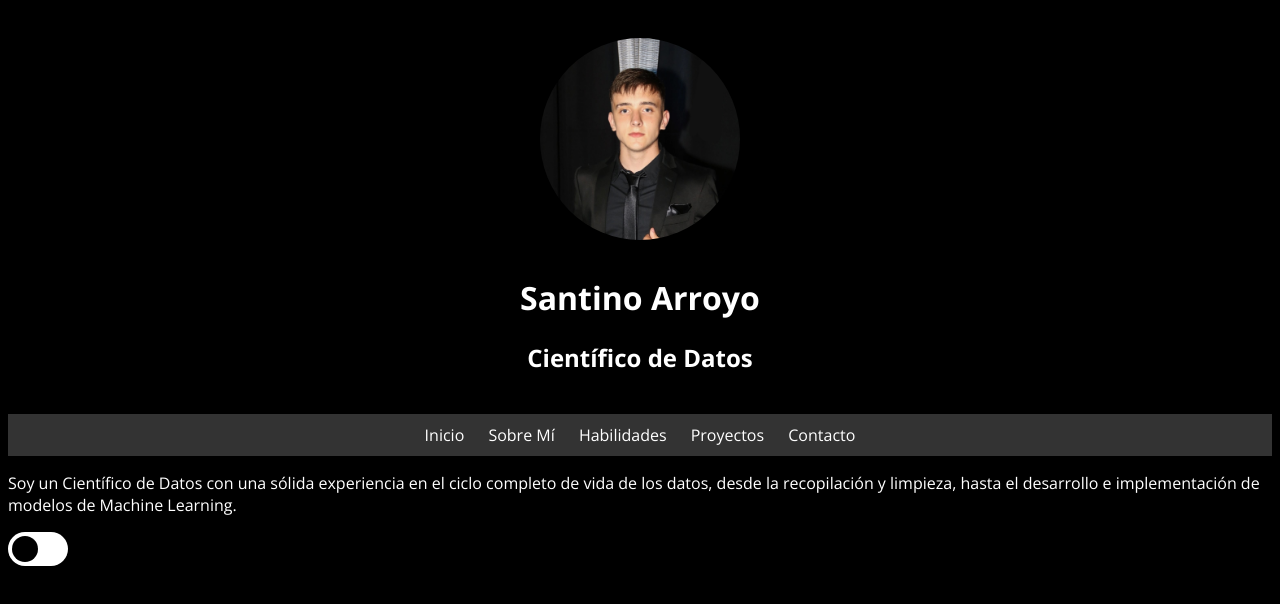
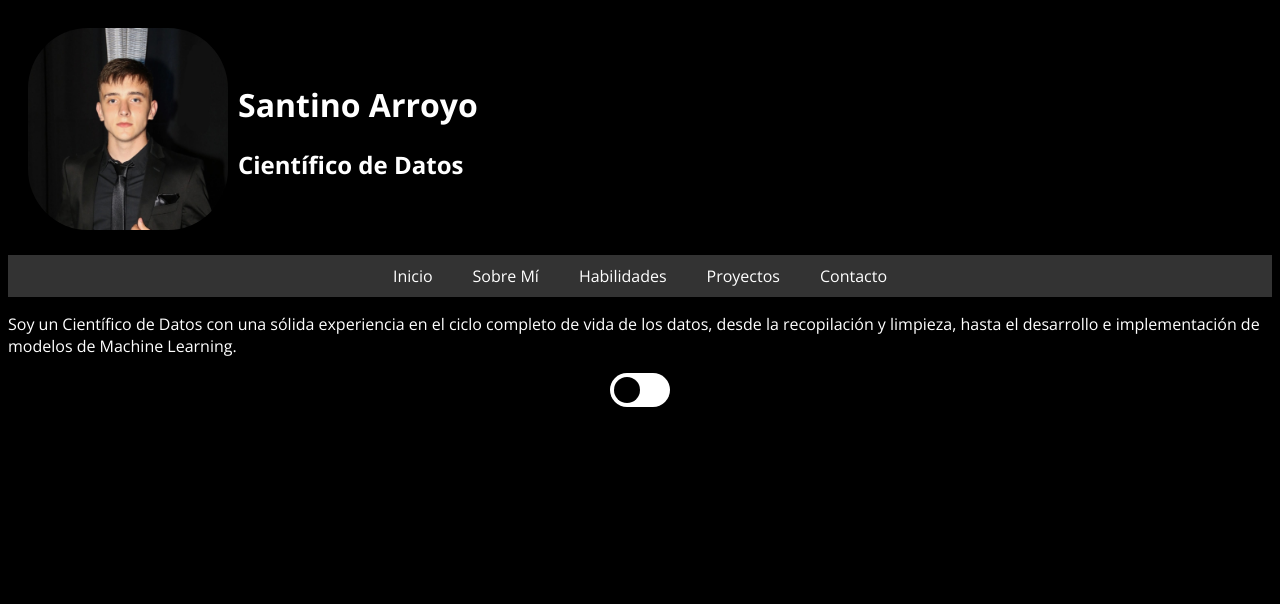
Before and after one commit to SantinoArroyo/TP-1_DSW, a plain HTML site: page index.html in a window 1280 px wide. Drawn offline with nearby package versions, Linux system fonts and the light colour scheme.

Commit message:
Actualicé la posición del botón y de los elementos del header

```diff
--- a/CSS/style_inicio.css
+++ b/CSS/style_inicio.css
@@ -15,13 +15,14 @@ body {
 }
 
 header {
-    padding: 20px;
-    text-align: center;
+    display: flex;
+    padding: 10px;
+    align-items: center;
 }
 
 .perfil img {
     max-width: 200px;
-    border-radius: 50%;
+    border-radius: 30%;
     margin: 10px;
 }
 
@@ -32,21 +33,29 @@ nav {
 }
 
 nav ul {
-    list-style: none;
-    margin: 0;
-    padding: 0;
-    text-align: center;
+    display: flex;
+    justify-content: center;
+    margin:0;
+    padding:0;
 }
 
 nav li {
     display: inline-block;
-    margin: 0 10px;
+    margin: 0 20px;
 }
 
 nav a {
     color: #fff;
     text-decoration: none;
 }
+
+
+.contenedor_switch {
+  display: flex;
+  justify-content: center;
+  align-items: center;
+}
+
 
 #switch {
     position: relative;
--- a/index.html
+++ b/index.html
@@ -17,8 +17,10 @@
         <div class="perfil">
             <img src="/Imagenes/1719359115854.jpg">
         </div>
-        <h1>Santino Arroyo</h1>
-        <h2>Científico de Datos</h2>
+        <div class="titulos">
+            <h1>Santino Arroyo</h1>
+            <h2>Científico de Datos</h2>
+        </div>
     </header>
 
     <nav>
@@ -37,16 +39,17 @@
             recopilación y limpieza, hasta el desarrollo e implementación de modelos de Machine Learning.
         </p>
 
-        <div class="col text-center">
-            <label id="switch">
-                <input type="checkbox">
-                <span class="slider round"></span>
-            </label>
-        </div>
-
     </main>
 
     <footer>
+        <div class="contenedor_switch">
+            <div class="col text-center">
+                <label id="switch">
+                    <input type="checkbox">
+                    <span class="slider round"></span>
+                </label>
+            </div>
+        </div>
     </footer>
 
     <script>
```
